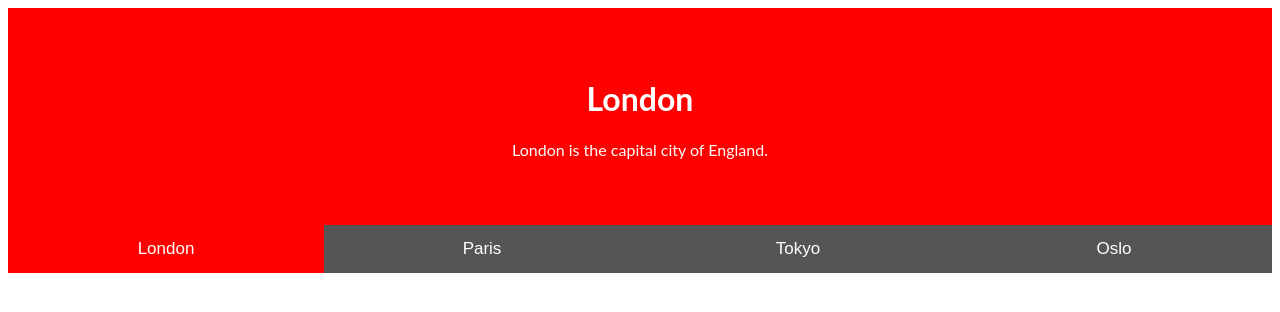
After one commit to Devmaes/Site_Project, a PHP site: page /test.html in a window 1280 px wide. The commit adds this page. Shown: the top 312 px of the page. Run offline with PHP 8.4, Linux system fonts and the light colour scheme.

Commit message:
mise en forme 1.0

```diff
--- /dev/null
+++ b/test.html
@@ -0,0 +1,89 @@
+<!DOCTYPE html>
+<html>
+<head>
+<meta name="viewport" content="width=device-width, initial-scale=1">
+<style>
+body {font-family: "Lato", sans-serif;}
+
+.tablink {
+  background-color: #555;
+  color: white;
+  float: left;
+  border: none;
+  outline: none;
+  cursor: pointer;
+  padding: 14px 16px;
+  font-size: 17px;
+  width: 25%;
+}
+
+.tablink:hover {
+  background-color: #777;
+}
+
+/* Style the tab content */
+.tabcontent {
+  color: white;
+  display: none;
+  padding: 50px;
+  text-align: center;
+}
+
+#London {background-color:red;}
+#Paris {background-color:green;}
+#Tokyo {background-color:blue;}
+#Oslo {background-color:orange;}
+</style>
+</head>
+<body>
+
+
+
+<div id="London" class="tabcontent">
+  <h1>London</h1>
+  <p>London is the capital city of England.</p>
+</div>
+
+<div id="Paris" class="tabcontent">
+  <h1>Paris</h1>
+  <p>Paris is the capital of France.</p>
+</div>
+
+<div id="Tokyo" class="tabcontent">
+  <h1>Tokyo</h1>
+  <p>Tokyo is the capital of Japan.</p>
+</div>
+
+<div id="Oslo" class="tabcontent">
+  <h1>Oslo</h1>
+  <p>Oslo is the capital of Norway.</p>
+</div>
+
+<button class="tablink" onclick="openCity('London', this, 'red')" id="defaultOpen">London</button>
+<button class="tablink" onclick="openCity('Paris', this, 'green')">Paris</button>
+<button class="tablink" onclick="openCity('Tokyo', this, 'blue')">Tokyo</button>
+<button class="tablink" onclick="openCity('Oslo', this, 'orange')">Oslo</button>
+
+<script>
+function openCity(cityName,elmnt,color) {
+  var i, tabcontent, tablinks;
+  tabcontent = document.getElementsByClassName("tabcontent");
+  for (i = 0; i < tabcontent.length; i++) {
+    tabcontent[i].style.display = "none";
+  }
+  tablinks = document.getElementsByClassName("tablink");
+  for (i = 0; i < tablinks.length; i++) {
+    tablinks[i].style.backgroundColor = "";
+  }
+  document.getElementById(cityName).style.display = "block";
+  elmnt.style.backgroundColor = color;
+
+}
+// Get the element with id="defaultOpen" and click on it
+document.getElementById("defaultOpen").click();
+</script>
+
+</body>
+
+<!-- Mirrored from www.w3schools.com/howto/tryit.asp?filename=tryhow_js_tab_header by HTTrack Website Copier/3.x [XR&CO'2014], Mon, 20 Dec 2021 00:05:17 GMT -->
+</html>
```
Also changed, not shown: index.html (+8 -12 lines), style.css (+5 -4 lines).
